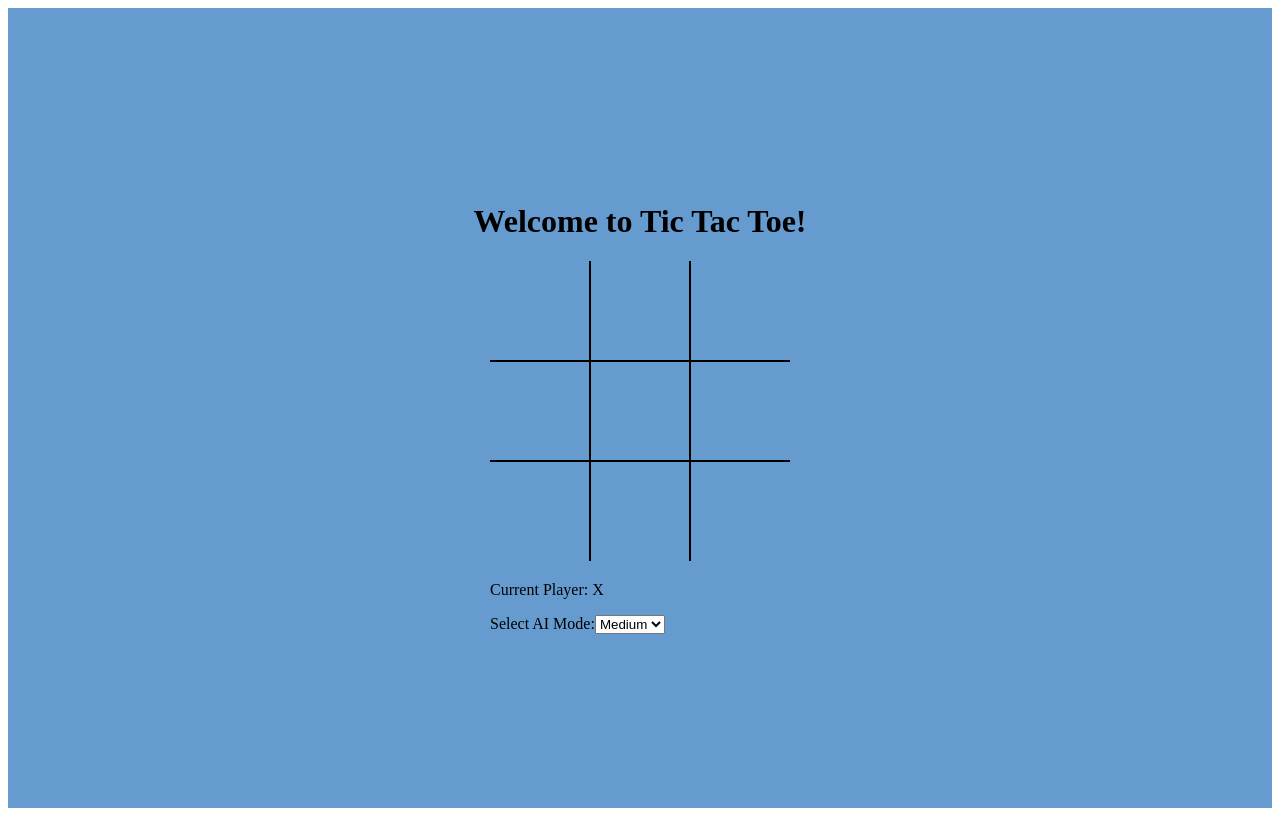
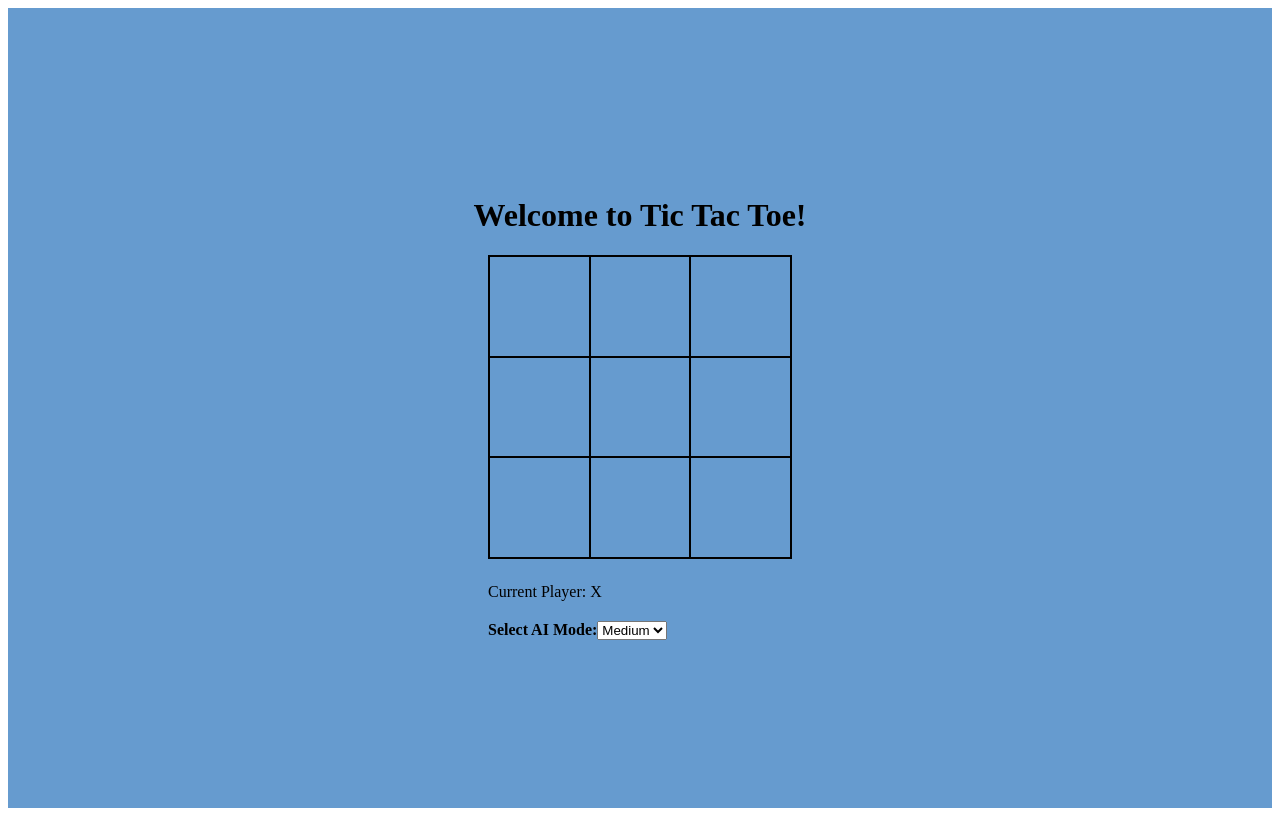
Before and after one commit to Muhammad-Hassan31144/TicTacToexAI, a React (Vite) app: page / in a window 1280 px wide. Built offline with nearby package versions, Linux system fonts and the light colour scheme.

Commit message:
Added Simple Styles

```diff
--- a/src/components/TicTacToe.jsx
+++ b/src/components/TicTacToe.jsx
@@ -249,13 +249,14 @@ const TicTacToe = () => {
             handleCellClick(y, x);
           }
         }}
+        className="canvas"
       />
-      <div>
+      <div className="game-info">
         <p>Current Player: {currentPlayer}</p>
         {winner && <p>{winner === 'Draw' ? "It's a Draw!" : `Player ${winner} Wins!`}</p>}
         {gameOver && <button onClick={resetGame}>Play Again</button>}
       </div>
-      <div>
+      <div className="ai-mode">
         <label>Select AI Mode:</label>
         <select value={aiMode} onChange={(e) => handleModeChange(e.target.value)}>
           <option value="easy">Easy</option>
```
